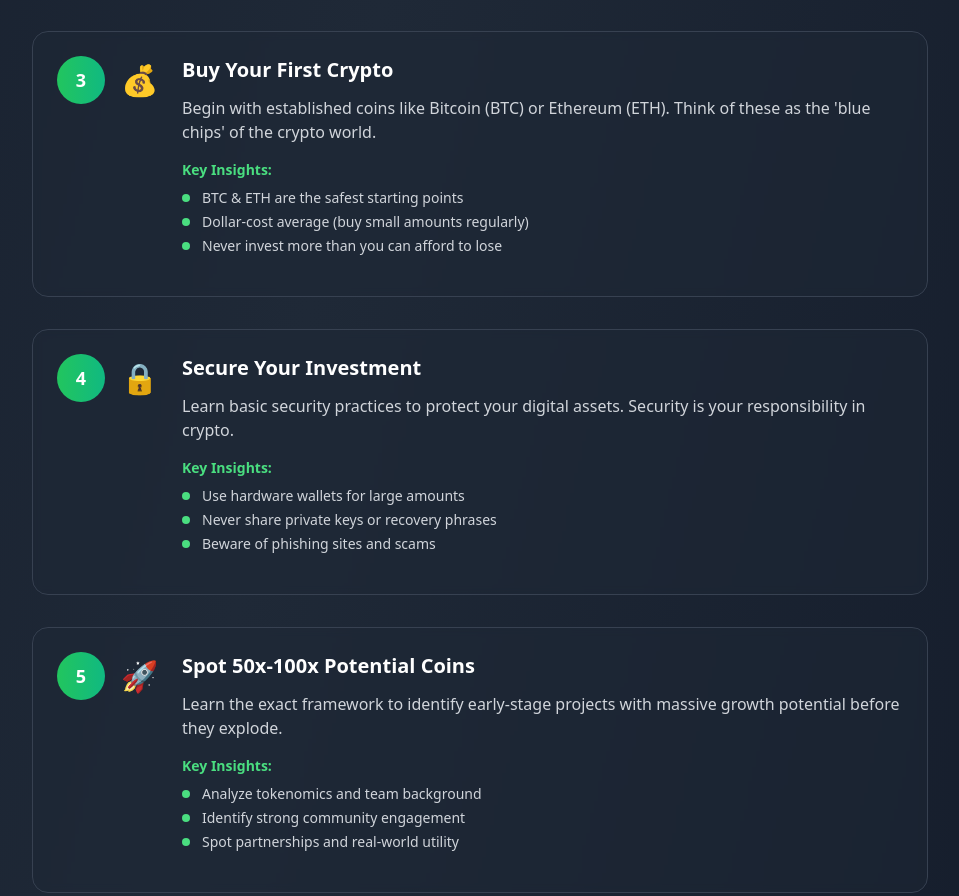
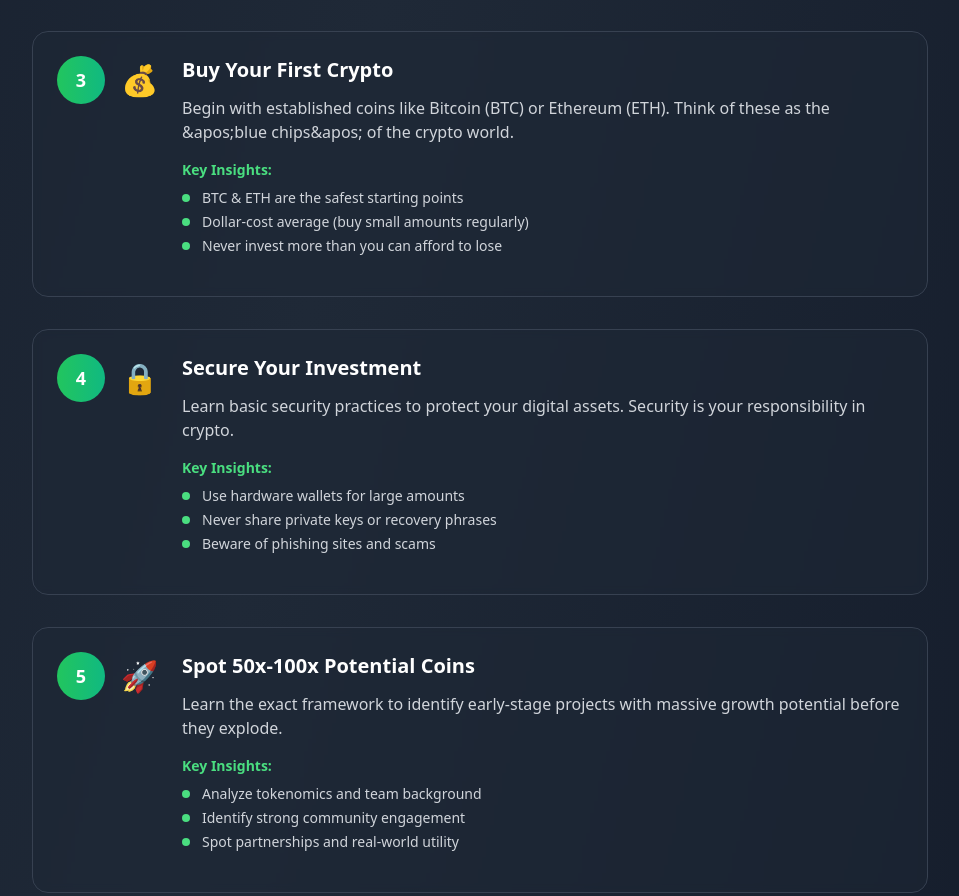
Before and after one commit to solofalpha/alphalanding, a Next.js app: page / in a window 1280 px wide. Shown: the part 3053-3949 px from the top of the page, without its empty margins (160-1119 px from the left). Built offline with nearby package versions, Linux system fonts and the light colour scheme.

Commit message:
stuff
FINE

```diff
--- a/pages/index.js
+++ b/pages/index.js
@@ -36,7 +36,8 @@ export default function CryptoLearningLanding() {
     {
       step: 3,
       title: "Buy Your First Crypto",
-      description: "Begin with established coins like Bitcoin (BTC) or Ethereum (ETH). Think of these as the 'blue chips' of the crypto world.",
+      // FIX 1: Replaced single quotes around 'blue chips' with &apos;
+      description: "Begin with established coins like Bitcoin (BTC) or Ethereum (ETH). Think of these as the &apos;blue chips&apos; of the crypto world.",
       icon: "💰",
       tips: [
         "BTC & ETH are the safest starting points",
@@ -224,7 +225,7 @@ export default function CryptoLearningLanding() {
             <div className="w-full max-w-2xl mx-auto">
               <div className="bg-gradient-to-r from-green-500/20 to-emerald-500/20 rounded-xl sm:rounded-2xl p-4 sm:p-8 border border-green-500/30 mb-6">
                 <h3 className="text-lg sm:text-xl md:text-2xl font-bold text-white mb-3 sm:mb-4">
-                  You'll Learn How To:
+                  You&apos;ll Learn How To:
                 </h3>
                 <div className="grid grid-cols-1 sm:grid-cols-2 gap-2 sm:gap-4 text-left">
                   {[
@@ -330,7 +331,8 @@ export default function CryptoLearningLanding() {
         <section className="w-full py-12 sm:py-16 px-4 sm:px-6 lg:px-8 bg-gradient-to-r from-green-500/10 to-emerald-500/10">
           <div className="w-full max-w-6xl mx-auto">
             <h2 className="text-2xl sm:text-3xl md:text-4xl font-bold text-center mb-8 sm:mb-12 bg-clip-text text-transparent bg-gradient-to-r from-green-400 to-emerald-400">
-              Types of 50x-100x Opportunities You'll Learn to Spot
+              {/* FIX 2: Replaced You'll with You&apos;ll */}
+              Types of 50x-100x Opportunities You&apos;ll Learn to Spot
             </h2>
 
             <div className="grid md:grid-cols-2 gap-4 sm:gap-6">
@@ -470,7 +472,7 @@ export default function CryptoLearningLanding() {
 
               <p className="text-sm sm:text-base md:text-xl text-gray-300 mb-6 sm:mb-8 max-w-2xl mx-auto">
                 Join <span className="text-green-400 font-bold">4,287+ investors</span> who are learning to spot life-changing crypto opportunities.
-                Don't watch from the sidelines.
+                Don&apos;t watch from the sidelines.
               </p>
 
               {/* Benefits Recap */}
```
